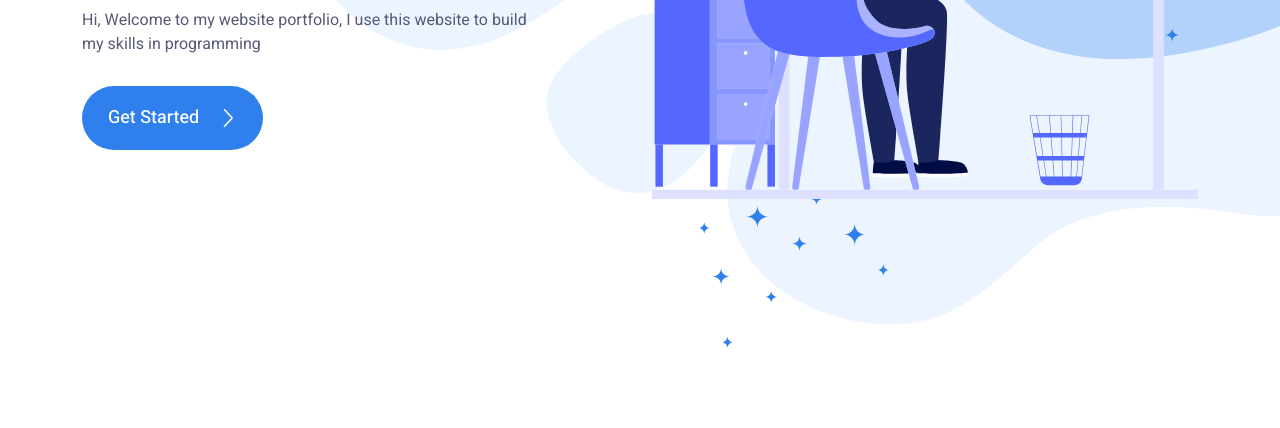
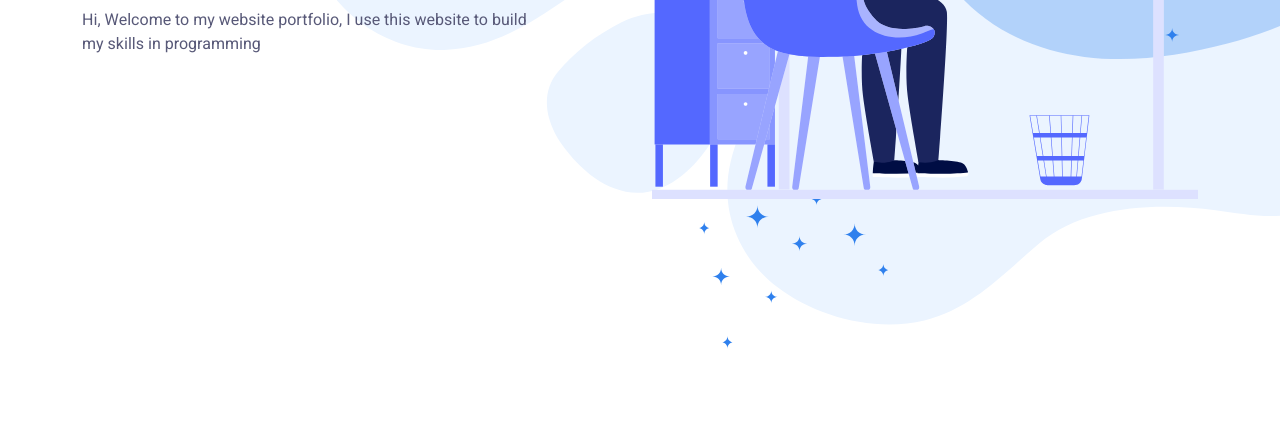
Before and after one commit to hanafiafan/hanafiafan.github.io, a plain HTML site: page index.html in a window 1280 px wide. Shown: the part 372-800 px from the top of the page. Drawn offline with Linux system fonts and the light colour scheme.

Commit message:
menghapus bagian click get started di home

```diff
--- a/index.html
+++ b/index.html
@@ -96,7 +96,7 @@
               <div class="hero-content-wrapper">
                 <h2 class="mb-30 wow fadeInUp" data-wow-delay=".2s">Hello, My Name Is Afan.</h2>
                 <p class="mb-30 wow fadeInUp" data-wow-delay=".4s">Hi, Welcome to my website portfolio, I use this website to build my skills in programming</p>
-                <a href="#0" class="button button-lg radius-50 wow fadeInUp" data-wow-delay=".6s">Get Started <i class="lni lni-chevron-right"></i> </a>
+
               </div>
             </div>
             <div class="col-lg-6 align-self-end">
```
